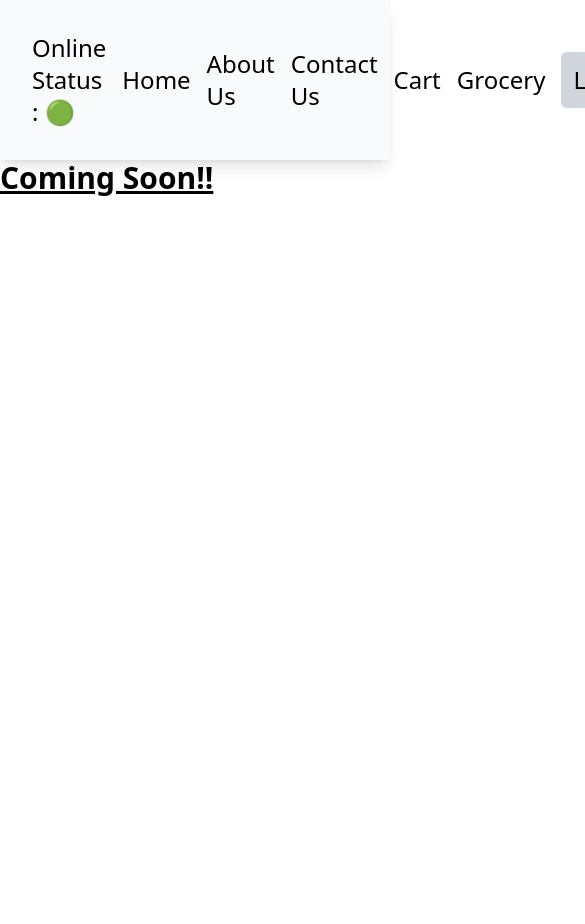
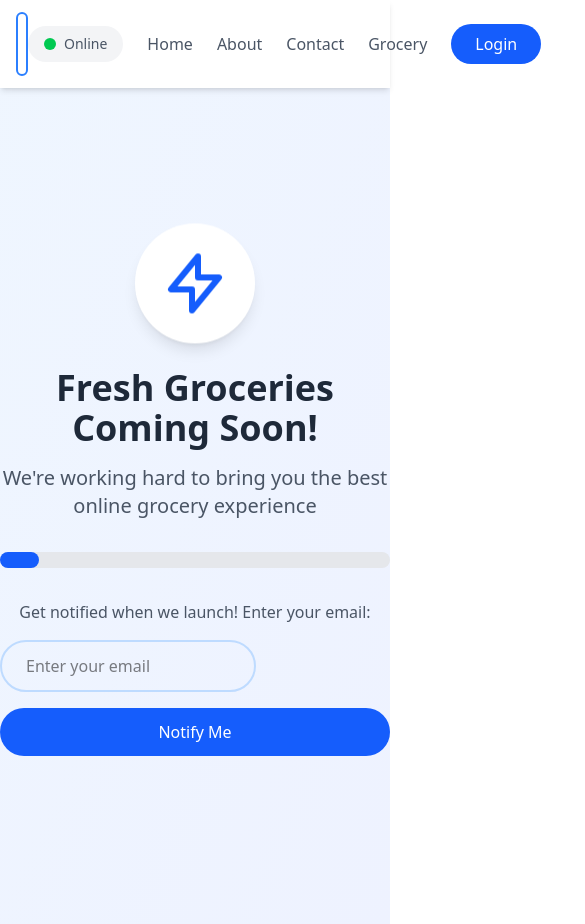
Before and after one commit to rupesh-ranjan/fast-food-delivery, a React (Vite) app: page /grocery in a window 390 px wide. Shown: the top 924 px of the page, 585 px wide, since content can reach past the window. Before the commit the page ends 844 px from the top, so only its background shows below. Built offline with nearby package versions, Linux system fonts and the light colour scheme; grey boxes are pictures that could not be loaded.

Commit message:
UI improved for Header, Error and Grocery page

```diff
--- a/src/App.jsx
+++ b/src/App.jsx
@@ -6,7 +6,9 @@ function App() {
   return (
     <>
       <Header />
-      <Outlet />
+      <main className="pt-20 min-h-screen">
+        <Outlet />
+      </main>
     </>
   );
 }
--- a/src/components/Body.jsx
+++ b/src/components/Body.jsx
@@ -40,6 +40,7 @@ export default function Body() {
         Looks like you are offline. Please check your internet connection.
       </h1>
     );
+  console.log("allRestaurants", allRestaurants);
   if (allRestaurants.length === 0) return <Shimmer />;
 
   return (
@@ -57,7 +58,7 @@ export default function Body() {
               onKeyDown={(e) => e.key === "Enter" && handleSearch()}
             />
             <button
-              className="absolute right-3 top-1/2 -translate-y-1/2 bg-blue-500 text-white px-6 py-2 rounded-full hover:bg-blue-600 transition-colors duration-300 shadow-md"
+              className="absolute right-3 top-1/2 -translate-y-1/2 bg-blue-500 text-white px-6 py-2 rounded-full hover:bg-blue-600 cursor-pointer transition-colors duration-300 shadow-md"
               onClick={handleSearch}
             >
               Search
@@ -66,7 +67,7 @@ export default function Body() {
         </div>
 
         <button
-          className={`px-6 py-3 rounded-full font-semibold transition-all duration-300 ${
+          className={`px-6 py-3 rounded-full font-semibold transition-all duration-300 cursor-pointer min-w-40 ${
             showTopRated
               ? "bg-green-500 text-white hover:bg-green-600"
               : "bg-white text-gray-700 border-2 border-gray-200 hover:border-blue-500 hover:text-blue-600"
--- a/src/components/Contact.jsx
+++ b/src/components/Contact.jsx
@@ -1,19 +1,3 @@
-// function Contact() {
-//   return (
-//     <div className="contact">
-//       <h1>Contact Us</h1>
-//       <form className="contact-form">
-//         <input type="text" placeholder="Name" required />
-//         <input type="email" placeholder="Email" required />
-//         <textarea placeholder="Message" required></textarea>
-//         <button type="submit">Send</button>
-//       </form>
-//     </div>
-//   );
-// }
-
-// export default Contact;
-
 import {
   FaMapMarkerAlt,
   FaPhone,
@@ -23,7 +7,7 @@ import {
 
 function Contact() {
   return (
-    <div className="min-h-screen bg-gray-50 px-4 sm:px-6 lg:px-4">
+    <div className="min-h-screen bg-gray-50 my-4 p-4 sm:px-6 lg:px-4">
       <div className="max-w-7xl mx-auto">
         <div className="text-center mb-8">
           <h1 className="text-4xl font-bold text-gray-900 mb-4">
--- a/src/components/Grocery.jsx
+++ b/src/components/Grocery.jsx
@@ -1,4 +1,80 @@
+import { useEffect, useRef } from "react";
+
 function Grocery() {
-  return <h1 class="text-3xl underline font-bold">Coming Soon!!</h1>;
+  const width = useRef(0);
+  useEffect(() => {
+    const progressBar = document.querySelector(".animate-progress");
+    const interval = setInterval(() => {
+      if (width.current >= 100) {
+        width.current = 0;
+      } else {
+        width.current++;
+        progressBar.style.width = width.current + "%";
+      }
+    }, 500);
+    return () => clearInterval(interval);
+  }, []);
+
+  return (
+    <div className="min-h-screen bg-gradient-to-br from-blue-50 to-indigo-50 flex items-center justify-center">
+      <div className="max-w-2xl text-center space-y-8">
+        {/* Animated Construction Icon */}
+        <div className="flex justify-center mb-0">
+          <div className="animate-bounce bg-white p-6 rounded-full shadow-lg">
+            <svg
+              className="w-18 h-18 text-blue-600"
+              fill="none"
+              stroke="currentColor"
+              viewBox="0 0 24 24"
+              xmlns="http://www.w3.org/2000/svg"
+            >
+              <path
+                strokeLinecap="round"
+                strokeLinejoin="round"
+                strokeWidth={2}
+                d="M13 10V3L4 14h7v7l9-11h-7z"
+              />
+            </svg>
+          </div>
+        </div>
+
+        <div className="space-y-4">
+          <h1 className="text-4xl md:text-5xl font-bold text-gray-800">
+            Fresh Groceries Coming Soon!
+          </h1>
+          <p className="text-xl text-gray-600">
+            We're working hard to bring you the best online grocery experience
+          </p>
+        </div>
+
+        {/* Progress Indicator */}
+        <div className="w-full bg-gray-200 rounded-full h-4">
+          <div
+            className="bg-blue-600 h-4 rounded-full animate-progress"
+            style={{ width: { width } }}
+          ></div>
+        </div>
+
+        <div className="space-y-6">
+          <div className="space-y-4 mt-4">
+            <p className="text-gray-600">
+              Get notified when we launch! Enter your email:
+            </p>
+            <div className="flex flex-col sm:flex-row gap-4 justify-center">
+              <input
+                type="email"
+                placeholder="Enter your email"
+                className="px-6 py-3 border-2 border-blue-200 rounded-full focus:outline-none focus:border-blue-500 w-64"
+              />
+              <button className="px-8 py-3 bg-blue-600 text-white rounded-full hover:bg-blue-700 transition-colors font-medium">
+                Notify Me
+              </button>
+            </div>
+          </div>
+        </div>
+      </div>
+    </div>
+  );
 }
+
 export default Grocery;
--- a/src/components/Header.jsx
+++ b/src/components/Header.jsx
@@ -1,47 +1,66 @@
 import { useState } from "react";
 import { Link } from "react-router-dom";
 import { useOnlineStatus } from "../utils/useOnlineStatus";
+import { navItems } from "../utils/constants";
 
 export function Header() {
   const [isLoggedIn, setIsLoggedIn] = useState(false);
+  const isOnline = useOnlineStatus();
 
   return (
-    <div className="flex justify-between items-center bg-gray-50 shadow-lg">
-      <div className="logo-container">
+    <header className="fixed w-full top-0 z-50 bg-white shadow-md">
+      <div className="container mx-auto px-4 py-3 flex justify-between items-center">
+        {/* Logo with hover effect */}
+        <Link
+          to="/"
+          className="flex items-center gap-2 hover:scale-105 transition-transform"
+        >
           <img
             src="https://encrypted-tbn0.gstatic.com/images?q=tbn:ANd9GcSk8cDvKIAenhsySbKd8VM7JbxL1lViGsbDJw&s"
             alt="logo"
-          className="w-25 rounded-4xl"
+            className="w-16 h-16 rounded-full object-cover border-2 border-blue-500 p-1"
           />
+        </Link>
+
+        {/* Navigation items */}
+        <nav className="flex items-center gap-6">
+          <div className="flex items-center gap-2 bg-gray-100 px-4 py-2 rounded-full">
+            <div
+              className={`w-3 h-3 rounded-full ${isOnline ? "bg-green-500" : "bg-red-500"}`}
+            ></div>
+            <span className="text-sm text-gray-600">
+              {isOnline ? "Online" : "Offline"}
+            </span>
           </div>
-      <div className="nav-items">
-        <ul className="flex gap-4 p-4 m-4 text-2xl items-center">
-          <li>Online Status : {useOnlineStatus() ? "🟢" : "🔴"}</li>
-          <li>
-            <Link to="/">Home</Link>
+
+          <ul className="flex items-center gap-6">
+            {navItems.map(([title, url]) => (
+              <li key={title}>
+                <Link
+                  to={url}
+                  className="text-gray-600 hover:text-blue-600 font-medium transition-colors relative group"
+                >
+                  {title}
+                  <span className="absolute -bottom-1 left-0 w-0 h-0.5 bg-blue-600 transition-all group-hover:w-full"></span>
+                </Link>
               </li>
-          <li>
-            <Link to="/about">About Us</Link>
-          </li>
-          <li>
-            <Link to="/contact">Contact Us</Link>
-          </li>
-          <li>
-            <Link to="">Cart</Link>
-          </li>
-          <li>
-            <Link to="/grocery">Grocery</Link>
-          </li>
+            ))}
+
             <li>
               <button
-              className="p-3 bg-gray-300 rounded-md"
                 onClick={() => setIsLoggedIn(!isLoggedIn)}
+                className={`px-6 py-2 rounded-full font-medium transition-all ${
+                  isLoggedIn
+                    ? "bg-gray-100 text-gray-600 hover:bg-gray-200"
+                    : "bg-blue-600 text-white hover:bg-blue-700"
+                }`}
               >
                 {isLoggedIn ? "Logout" : "Login"}
               </button>
             </li>
           </ul>
+        </nav>
       </div>
-    </div>
+    </header>
   );
 }
--- a/src/utils/constants.js
+++ b/src/utils/constants.js
@@ -8,3 +8,11 @@ export const GITHUB_API = "https://api.github.com/users/rupesh-ranjan";
 
 export const RESTAURANT_IMG_CDN_URL =
   "https://media-assets.swiggy.com/swiggy/image/upload/fl_lossy,f_auto,q_auto,w_660/";
+
+export const navItems = [
+  ["Home", "/"],
+  ["About", "/about"],
+  ["Contact", "/contact"],
+  // ["Cart", "/cart"],
+  ["Grocery", "/grocery"],
+];
```
Also changed, not shown: src/components/Error.jsx (+73 -6 lines). Lines whose indentation alone changed are shown as unchanged.
